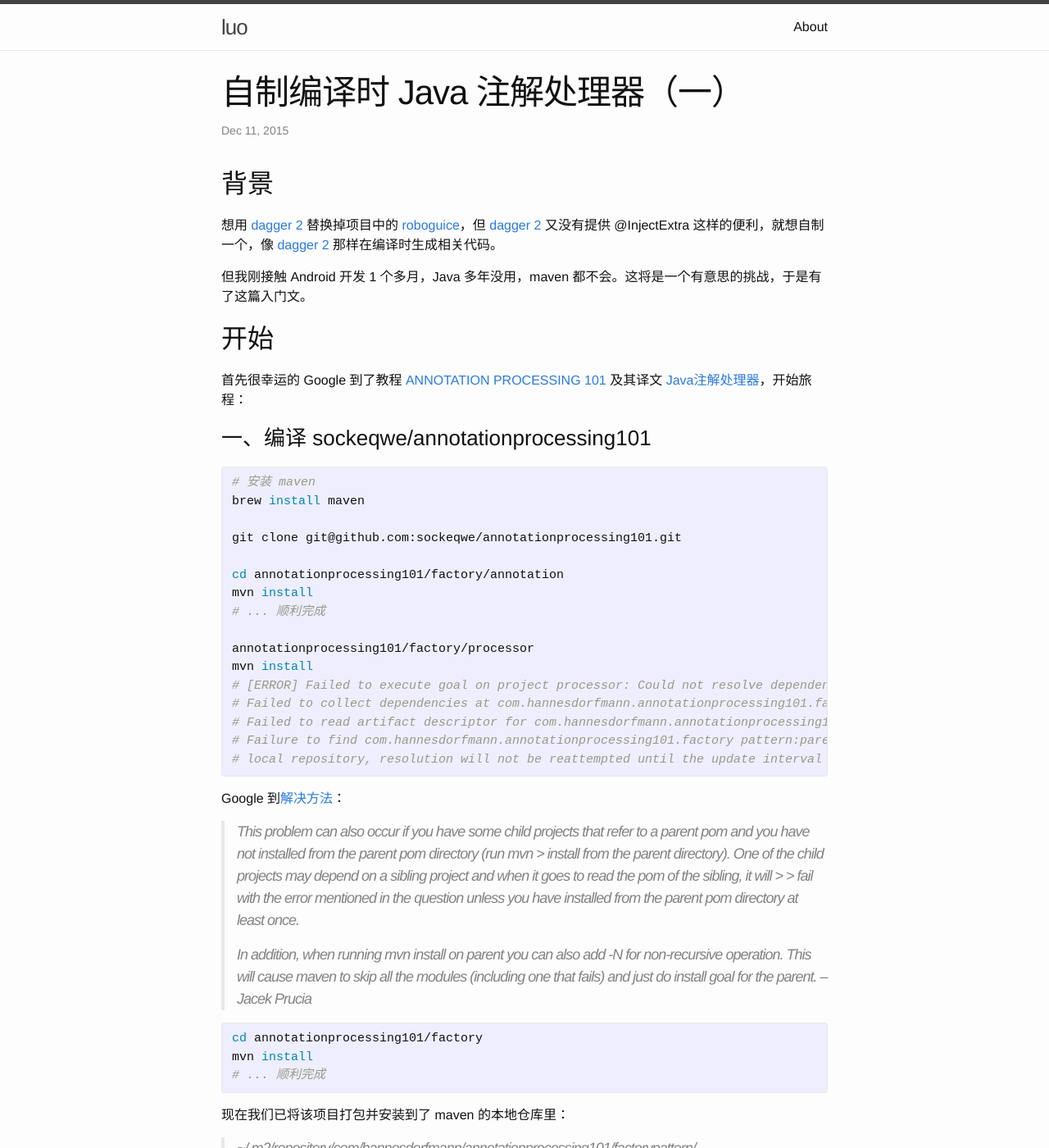
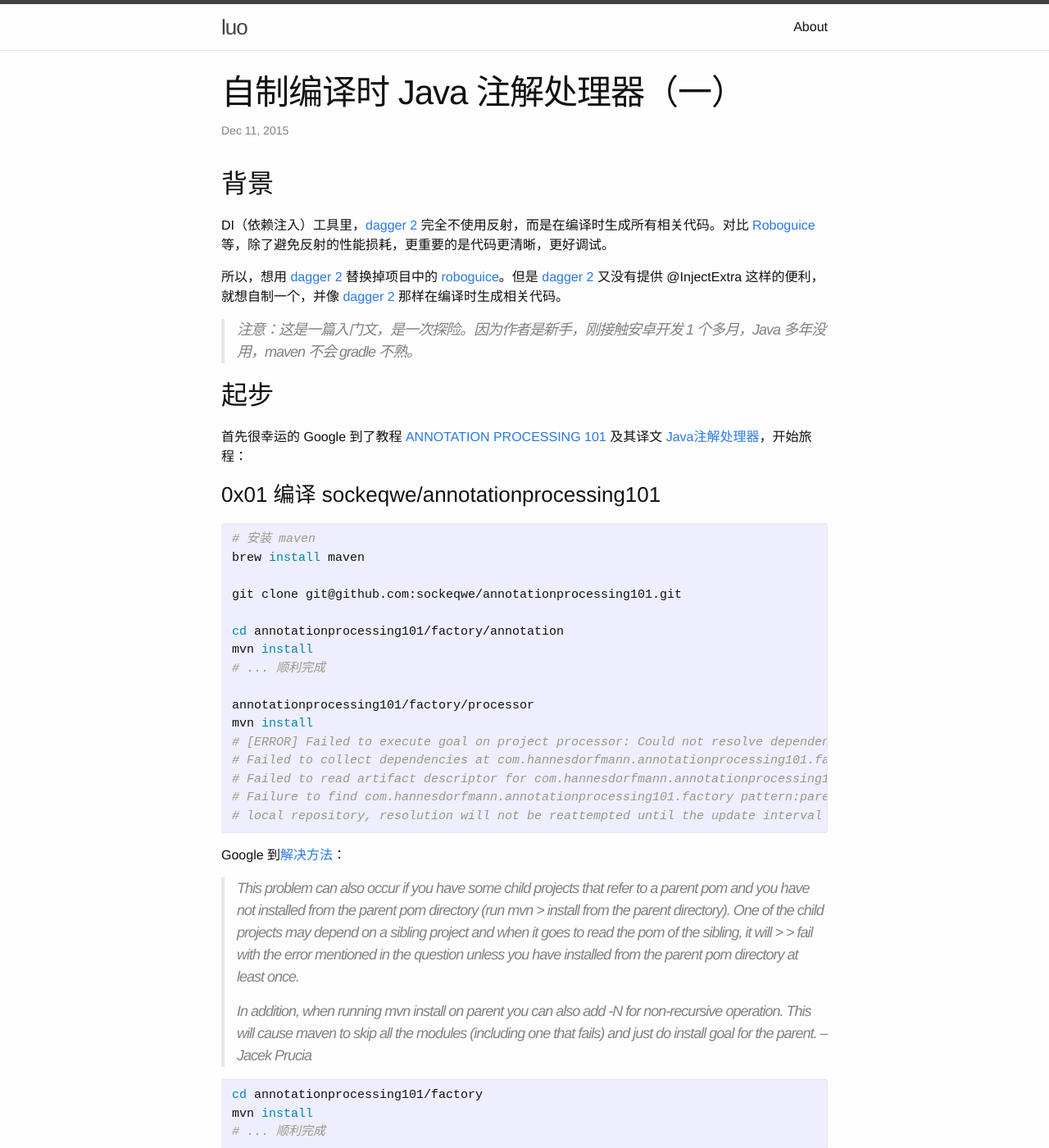
Before and after one commit to lotreal/lotreal.github.io, a Jekyll site: the page built from _posts/2015-12-11-write-compile-time-java-annotation-processor-1.markdown, in a window 1280 px wide and 1400 px high. Shown: the whole window at 82% size. Built offline with Jekyll 4.4.1, drawn with Linux system fonts in a browser that asks for light colours; some of the changed text lies outside the part shown.

Commit message:
ADD: 自制编译时 Java 注解处理器（二）

```diff
--- a/_posts/2012-12-11-write-compile-time-java-annotation-processor-1.markdown
+++ b/_posts/2015-12-11-write-compile-time-java-annotation-processor-1.markdown
@@ -6,15 +6,17 @@ date:   2015-12-11 21:58:00
 
 ## 背景
 
-想用 [dagger 2] 替换掉项目中的 [roboguice]，但 [dagger 2] 又没有提供 @InjectExtra 这样的便利，就想自制一个，像 [dagger 2] 那样在编译时生成相关代码。
+DI（依赖注入）工具里，[dagger 2] 完全不使用反射，而是在编译时生成所有相关代码。对比 [Roboguice] 等，除了避免反射的性能损耗，更重要的是代码更清晰，更好调试。
 
-但我刚接触 Android 开发 1 个多月，Java 多年没用，maven 都不会。这将是一个有意思的挑战，于是有了这篇入门文。
+所以，想用 [dagger 2] 替换掉项目中的 [roboguice]。但是 [dagger 2] 又没有提供 @InjectExtra 这样的便利，就想自制一个，并像 [dagger 2] 那样在编译时生成相关代码。
 
-## 开始
+> 注意：这是一篇入门文，是一次探险。因为作者是新手，刚接触安卓开发 1 个多月，Java 多年没用，maven 不会 gradle 不熟。
+
+## 起步
 
 首先很幸运的 Google 到了教程 [ANNOTATION PROCESSING 101] 及其译文 [Java注解处理器]，开始旅程：
 
-### 一、编译 sockeqwe/annotationprocessing101
+### 0x01 编译 sockeqwe/annotationprocessing101
 
 {% highlight bash %}
 # 安装 maven
@@ -68,8 +70,14 @@ dependencies {
 [Swain] 是个人用来测试 Android 开发的实验项目，把上面的代码，和 annotationprocessing101 里提供的 [示例代码](https://github.com/sockeqwe/annotationprocessing101/tree/master/factory-sample/pizzastore) 加入后 ，Build->Rebuild Project ，就成功生成了代码：
 
 > Swain/app/build/generated/source/apt/debug/im/lot/swain/pizza/MealFactory.java
+>
+> 完整可运行代码，修改文件记录，可见 Swain 项目 dagger2 分支下的 [Swain-dagger2-cf9190]。
 
-完整可运行代码，修改文件记录，可见 Swain 项目 dagger2 分支下的 [Swain-dagger2-cf9190]。
+现在，我们有了一个可运行的自制编译时代码生成器。
+
+### 0x03 相关链接
+
+1. [ANNOTATION PROCESSING 101]
 
 [ANNOTATION PROCESSING 101]: http://hannesdorfmann.com/annotation-processing/annotationprocessing101/
 [Java注解处理器]: http://www.race604.com/annotation-processing/
```
Also changed, not shown: other parts of _posts/2015-12-11-write-compile-time-java-annotation-processor-1.markdown (+1 -1 lines), _drafts/2015-10-24-android.md (deleted, +0 -14 lines), _drafts/2015-10-24-get-start-with-android-apps-development.md (added, +24 -0 lines), _drafts/2015-11-06-fpcdm-dockerfiles.md (renamed from _drafts/2015-11-6-android.md, +2 -7 lines), _posts/2015-12-12-write-compile-time-java-annotation-processor-2.markdown (added, +104 -0 lines).
